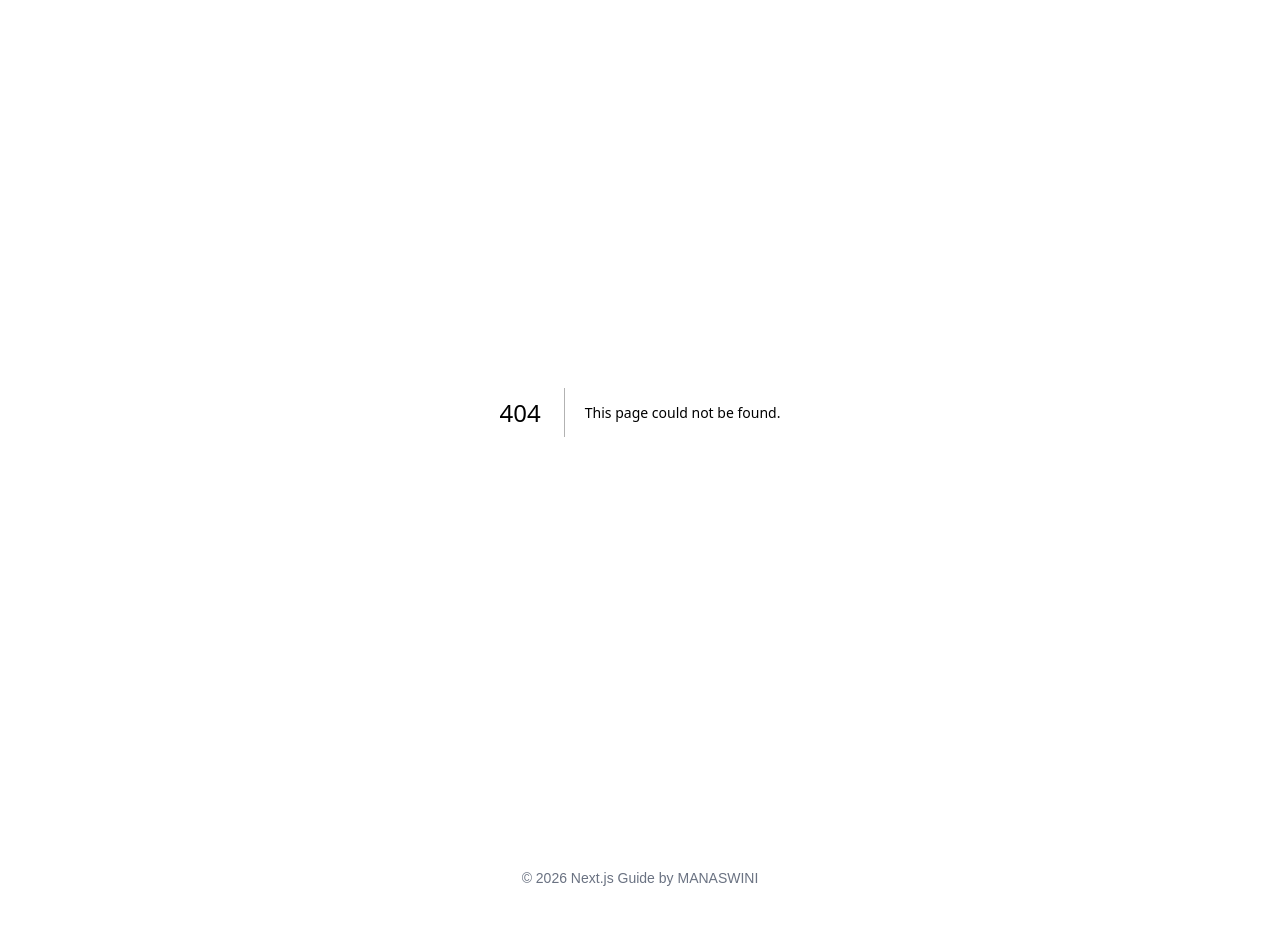
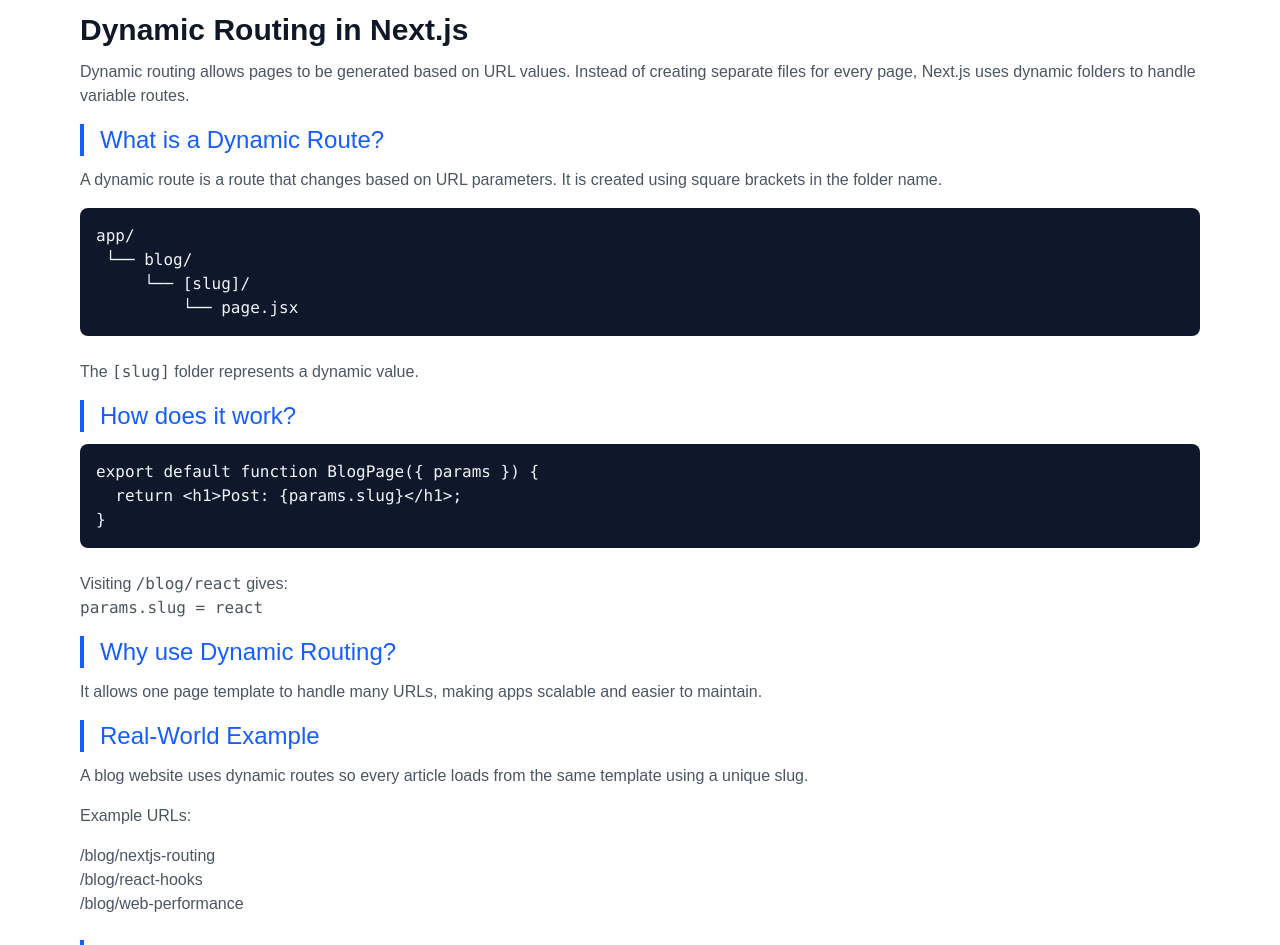
Before and after one commit to Monisasmal/nextjs-concept, a Next.js app: page /concepts/DynamicRouting in a window 1280 px wide. Before the commit this address had no page. Shown: the part 80-1025 px from the top of the page. Before the commit the page ends 992 px from the top, so only its background shows below. Built offline with nearby package versions, Linux system fonts and the light colour scheme.

Commit message:
update concept

```diff
--- /dev/null
+++ b/src/app/concepts/DynamicRouting/page.jsx
@@ -0,0 +1,104 @@
+export const metadata = {
+  title: "Dynamic Routing in Next.js",
+  description:
+    "Learn what dynamic routes are in Next.js, why they are used, and how to implement them with real-world examples.",
+};
+
+export default function DynamicRoutePage() {
+  return (
+    <article className="prose prose-slate max-w-none">
+      <h1 className="text-2xl md:text-3xl font-bold text-gray-900 mb-3">
+        Dynamic Routing in Next.js
+      </h1>
+
+      <p className="mb-4 text-gray-600">
+        Dynamic routing allows pages to be generated based on URL values.
+        Instead of creating separate files for every page, Next.js uses
+        dynamic folders to handle variable routes.
+      </p>
+
+      {/* WHAT */}
+      <h2 className="text-2xl text-blue-600 border-l-4 border-blue-600 pl-4 mb-3">
+        What is a Dynamic Route?
+      </h2>
+
+      <p className="text-gray-600 mb-4">
+        A dynamic route is a route that changes based on URL parameters.
+        It is created using square brackets in the folder name.
+      </p>
+
+      {/* STRUCTURE */}
+      <pre className="rounded-lg bg-slate-900 p-4 text-slate-100 mb-6 overflow-x-auto">
+        <code>
+{`app/
+ └── blog/
+     └── [slug]/
+         └── page.jsx`}
+        </code>
+      </pre>
+
+      <p className="text-gray-600 mb-4">
+        The <code>[slug]</code> folder represents a dynamic value.
+      </p>
+
+      {/* HOW */}
+      <h2 className="text-2xl text-blue-600 border-l-4 border-blue-600 pl-4 mb-3">
+        How does it work?
+      </h2>
+
+      <pre className="rounded-lg bg-slate-900 p-4 text-slate-100 mb-6 overflow-x-auto">
+        <code>
+{`export default function BlogPage({ params }) {
+  return <h1>Post: {params.slug}</h1>;
+}`}
+        </code>
+      </pre>
+
+      <p className="text-gray-600 mb-4">
+        Visiting <code>/blog/react</code> gives:
+        <br />
+        <code>params.slug = react</code>
+      </p>
+
+      {/* WHY */}
+      <h2 className="text-2xl text-blue-600 border-l-4 border-blue-600 pl-4 mb-3">
+        Why use Dynamic Routing?
+      </h2>
+
+      <p className="text-gray-600 mb-4">
+        It allows one page template to handle many URLs, making apps scalable
+        and easier to maintain.
+      </p>
+
+      {/* REAL WORLD */}
+      <h2 className="text-2xl text-blue-600 border-l-4 border-blue-600 pl-4 mb-3">
+        Real-World Example
+      </h2>
+
+      <p className="text-gray-600 mb-4">
+        A blog website uses dynamic routes so every article loads from the
+        same template using a unique slug.
+      </p>
+
+      <p className="text-gray-600 mb-4">
+        Example URLs:
+      </p>
+
+      <ul className="text-gray-600 mb-6">
+        <li>/blog/nextjs-routing</li>
+        <li>/blog/react-hooks</li>
+        <li>/blog/web-performance</li>
+      </ul>
+
+      {/* INTERVIEW */}
+      <h2 className="text-2xl text-blue-600 border-l-4 border-blue-600 pl-4 mb-3">
+        Interview Tip
+      </h2>
+
+      <p className="text-gray-600">
+        Dynamic routing in Next.js allows reusable page templates that adapt
+        to URL parameters using bracket-based folders.
+      </p>
+    </article>
+  );
+}
--- a/src/app/concepts/page.jsx
+++ b/src/app/concepts/page.jsx
@@ -14,8 +14,8 @@
   {name:  "Difference between React Server Components and Client Components", path:"concepts/ServerVsClientComponent"},
   {name:  "Understanding use client and Async Components in Next.js", path:"concepts/useClient&AsyncServerComponent"},
   {name:  "What is params and searchParams?", path:"concepts/params&searchParams"},
-  // {name:  "What is Dynamic Routing ?", path:"concepts/DynamicRouting"},
-  // {name:  "What is useSearchParams?", path:"concepts/useSearchParams"},
+  {name:  "What is Dynamic Routing ?", path:"concepts/DynamicRouting"},
+  {name:  "What is useSearchParams?", path:"concepts/useSearchParams"},
   // {name:  "What is a Catch-All Segment?", path:"concepts/CatchAllSegments"},
   // {name:  "What is Server Side Data Fetching?", path:"concepts/ServerSideDataFetching"},
   // {name:  "What is Client Side Data Fetching?", path: "concepts/ClientSideDataFetching"},
--- /dev/null
+++ b/src/app/concepts/useSearchParams/page.jsx
@@ -0,0 +1,104 @@
+// export const metadata = {
+//   title: "useSearchParams in Next.js",
+//   description:
+//     "Learn what useSearchParams is in Next.js, why it is used, and how to read query parameters in client components.",
+// };
+
+"use client";
+
+import { useSearchParams } from "next/navigation";
+
+export default function UseSearchParamsPage() {
+  const searchParams = useSearchParams();
+
+  const category = searchParams.get("category");
+  const page = searchParams.get("page");
+
+  return (
+    <article className="prose prose-slate max-w-none">
+      <h1 className="text-2xl md:text-3xl font-bold text-gray-900 mb-3">
+        useSearchParams in Next.js
+      </h1>
+
+      <p className="mb-4 text-gray-600">
+        <code>useSearchParams</code> is a client-side hook used to read query
+        values from the URL inside interactive components.
+      </p>
+
+      {/* WHAT */}
+      <h2 className="text-2xl text-blue-600 border-l-4 border-blue-600 pl-4 mb-3">
+        What does useSearchParams do?
+      </h2>
+
+      <p className="text-gray-600 mb-4">
+        It lets client components access URL query parameters without
+        reloading the page.
+      </p>
+
+      {/* HOW */}
+      <h2 className="text-2xl text-blue-600 border-l-4 border-blue-600 pl-4 mb-3">
+        How does it work?
+      </h2>
+
+      <pre className="rounded-lg bg-slate-900 p-4 text-slate-100 mb-6 overflow-x-auto">
+        <code>
+{`URL:
+/products?category=shoes&page=2
+
+const params = useSearchParams();
+
+params.get("category") → "shoes"
+params.get("page") → "2"`}
+        </code>
+      </pre>
+
+      <p className="text-gray-600 mb-4">
+        The hook reads values directly from the browser URL.
+      </p>
+
+      {/* WHY */}
+      <h2 className="text-2xl text-blue-600 border-l-4 border-blue-600 pl-4 mb-3">
+        Why use useSearchParams?
+      </h2>
+
+      <ul className="text-gray-600 mb-6">
+        <li>Filtering products</li>
+        <li>Pagination controls</li>
+        <li>Sorting data</li>
+        <li>Search inputs</li>
+      </ul>
+
+      {/* LIVE OUTPUT */}
+      <h2 className="text-2xl text-blue-600 border-l-4 border-blue-600 pl-4 mb-3">
+        Example Output
+      </h2>
+
+      <p className="text-gray-600 mb-4">
+        Category: <strong>{category || "None"}</strong>
+        <br />
+        Page: <strong>{page || "None"}</strong>
+      </p>
+
+      {/* REAL WORLD */}
+      <h2 className="text-2xl text-blue-600 border-l-4 border-blue-600 pl-4 mb-3">
+        Real-World Example
+      </h2>
+
+      <p className="text-gray-600 mb-4">
+        An e-commerce filter panel updates the URL when users select
+        categories. The UI reads those filters using
+        <code> useSearchParams</code>.
+      </p>
+
+      {/* INTERVIEW */}
+      <h2 className="text-2xl text-blue-600 border-l-4 border-blue-600 pl-4 mb-3">
+        Interview Tip
+      </h2>
+
+      <p className="text-gray-600">
+        <code>useSearchParams</code> is a client hook for reading URL query
+        values, while <code>searchParams</code> is used in server components.
+      </p>
+    </article>
+  );
+}
```
